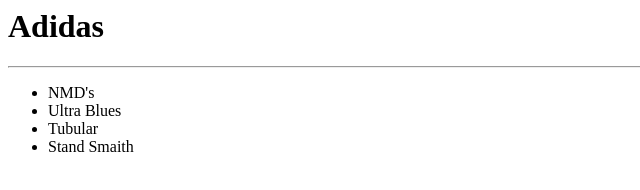
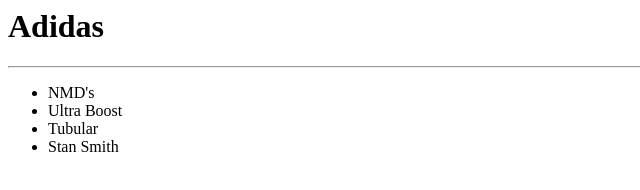
Before and after one commit to LeonardoPerez11/shoewebsite, a plain HTML site: page Adidas.html in a window 1280 px wide. Shown: the full height of the page, 0-640 px from the left. Drawn offline with Linux system fonts and the light colour scheme.

Commit message:
Update Adidas.html

```diff
--- a/Adidas.html
+++ b/Adidas.html
@@ -7,8 +7,8 @@
 <hr/>
 <ul>
 <li>NMD's</li>
-<li>Ultra Blues</li>
+<li>Ultra Boost</li>
 <li>Tubular</li>
-<li>Stand Smaith</li>
+<li>Stan Smith</li>
 </body>
 </html>
```
